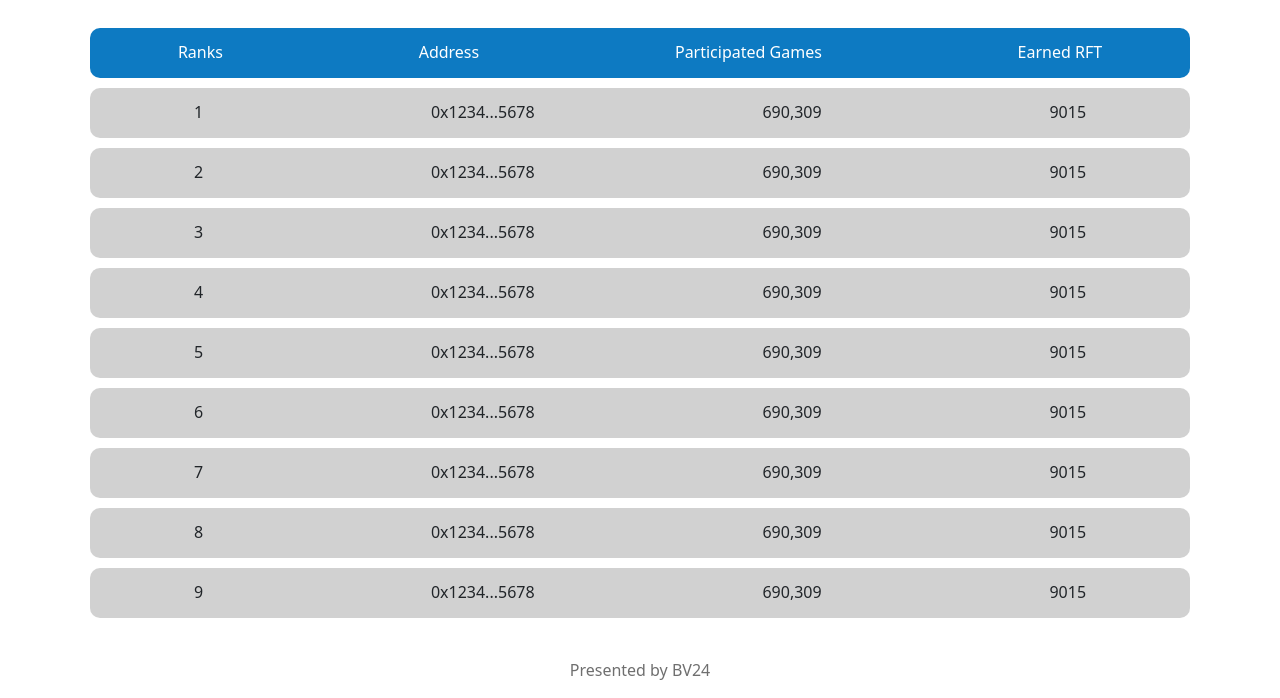
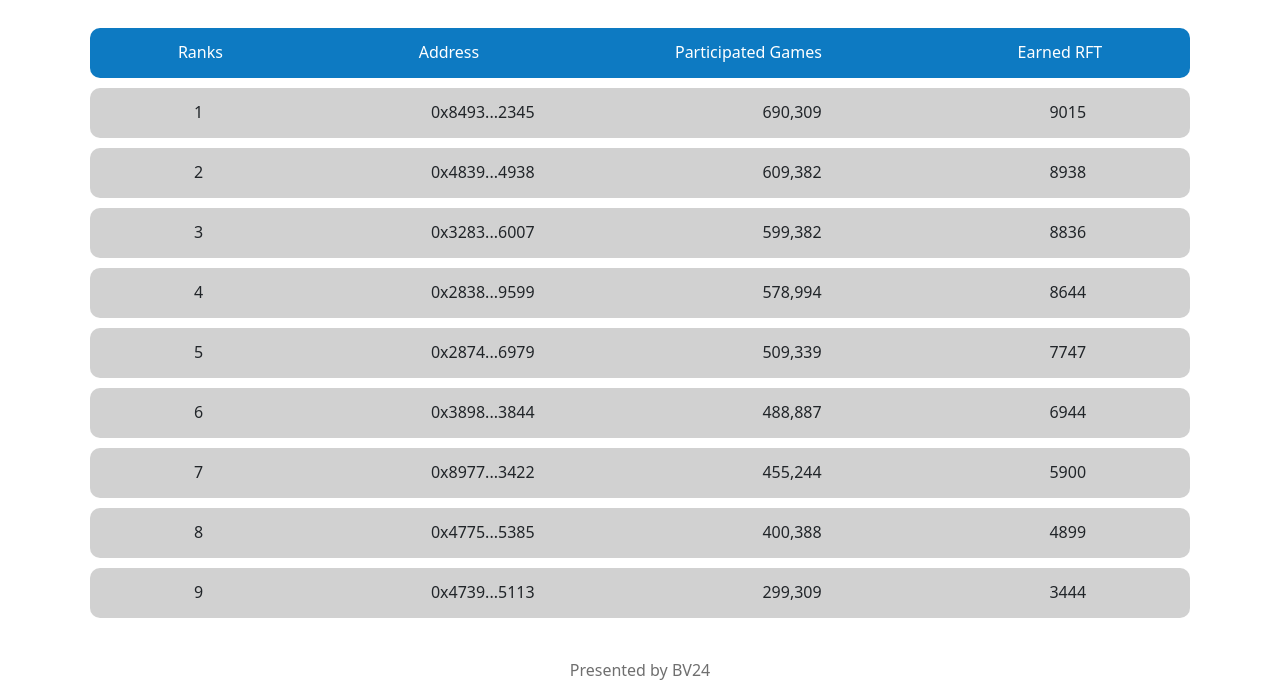
Before and after one commit to hyunleee/roul-fi-front, a plain HTML site: page dashboard.html in a window 1280 px wide. Shown: the part 239-937 px from the top of the page. Drawn offline with nearby package versions, Linux system fonts and the light colour scheme.

Commit message:
dashboard

```diff
--- a/dashboard.html
+++ b/dashboard.html
@@ -57,57 +57,57 @@
         </div>
         <div style = "width: 1100px; height: 50px; background-color:#d1d1d1; border-radius: 10px; display: flex; display: flex; justify-content: space-around; align-items: center; gap: 20px; padding-top: 13px; margin-bottom: 10px;">
             <p>1</p>
-            <p>0x1234...5678</p>
+            <p>0x8493...2345</p>
             <p>690,309</p>
             <p>9015</p>
         </div>
         <div style = "width: 1100px; height: 50px; background-color:#d1d1d1; border-radius: 10px; display: flex; display: flex; justify-content: space-around; align-items: center; gap: 20px; padding-top: 13px; margin-bottom: 10px;">
             <p>2</p>
-            <p>0x1234...5678</p>
-            <p>690,309</p>
-            <p>9015</p>
+            <p>0x4839...4938</p>
+            <p>609,382</p>
+            <p>8938</p>
         </div>
         <div style = "width: 1100px; height: 50px; background-color:#d1d1d1; border-radius: 10px; display: flex; display: flex; justify-content: space-around; align-items: center; gap: 20px; padding-top: 13px; margin-bottom: 10px;">
             <p>3</p>
-            <p>0x1234...5678</p>
-            <p>690,309</p>
-            <p>9015</p>
+            <p>0x3283...6007</p>
+            <p>599,382</p>
+            <p>8836</p>
         </div>
         <div style = "width: 1100px; height: 50px; background-color:#d1d1d1; border-radius: 10px; display: flex; display: flex; justify-content: space-around; align-items: center; gap: 20px; padding-top: 13px; margin-bottom: 10px;">
             <p>4</p>
-            <p>0x1234...5678</p>
-            <p>690,309</p>
-            <p>9015</p>
+            <p>0x2838...9599</p>
+            <p>578,994</p>
+            <p>8644</p>
         </div>
         <div style = "width: 1100px; height: 50px; background-color:#d1d1d1; border-radius: 10px; display: flex; display: flex; justify-content: space-around; align-items: center; gap: 20px; padding-top: 13px; margin-bottom: 10px;">
             <p>5</p>
-            <p>0x1234...5678</p>
-            <p>690,309</p>
-            <p>9015</p>
+            <p>0x2874...6979</p>
+            <p>509,339</p>
+            <p>7747</p>
         </div>
         <div style = "width: 1100px; height: 50px; background-color:#d1d1d1; border-radius: 10px; display: flex; display: flex; justify-content: space-around; align-items: center; gap: 20px; padding-top: 13px; margin-bottom: 10px;">
             <p>6</p>
-            <p>0x1234...5678</p>
-            <p>690,309</p>
-            <p>9015</p>
+            <p>0x3898...3844</p>
+            <p>488,887</p>
+            <p>6944</p>
         </div>
         <div style = "width: 1100px; height: 50px; background-color:#d1d1d1; border-radius: 10px; display: flex; display: flex; justify-content: space-around; align-items: center; gap: 20px; padding-top: 13px; margin-bottom: 10px;">
             <p>7</p>
-            <p>0x1234...5678</p>
-            <p>690,309</p>
-            <p>9015</p>
+            <p>0x8977...3422</p>
+            <p>455,244</p>
+            <p>5900</p>
         </div>
         <div style = "width: 1100px; height: 50px; background-color:#d1d1d1; border-radius: 10px; display: flex; display: flex; justify-content: space-around; align-items: center; gap: 20px; padding-top: 13px; margin-bottom: 10px;">
             <p>8</p>
-            <p>0x1234...5678</p>
-            <p>690,309</p>
-            <p>9015</p>
+            <p>0x4775...5385</p>
+            <p>400,388</p>
+            <p>4899</p>
         </div>
         <div style = "width: 1100px; height: 50px; background-color:#d1d1d1; border-radius: 10px; display: flex; display: flex; justify-content: space-around; align-items: center; gap: 20px; padding-top: 13px; margin-bottom: 10px;">
             <p>9</p>
-            <p>0x1234...5678</p>
-            <p>690,309</p>
-            <p>9015</p>
+            <p>0x4739...5113</p>
+            <p>299,309</p>
+            <p>3444</p>
         </div>
 
     </section>
```
